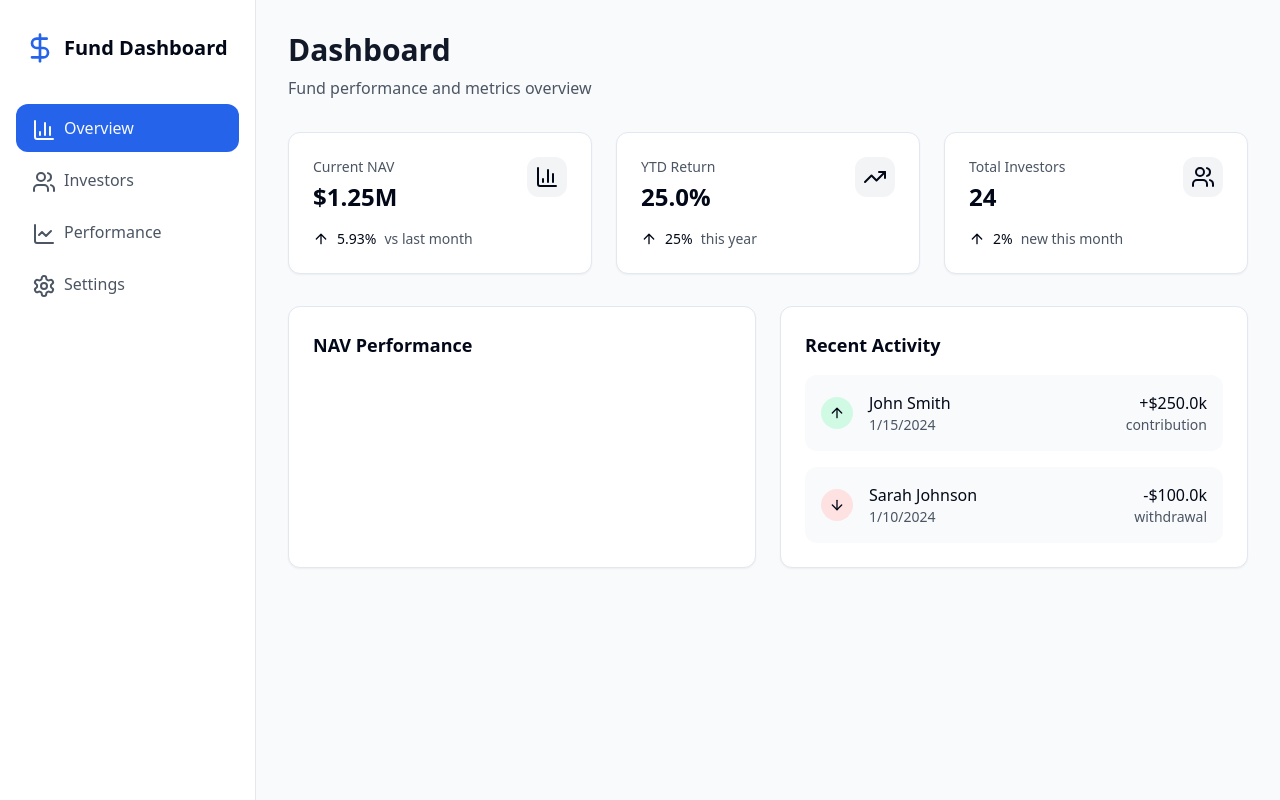
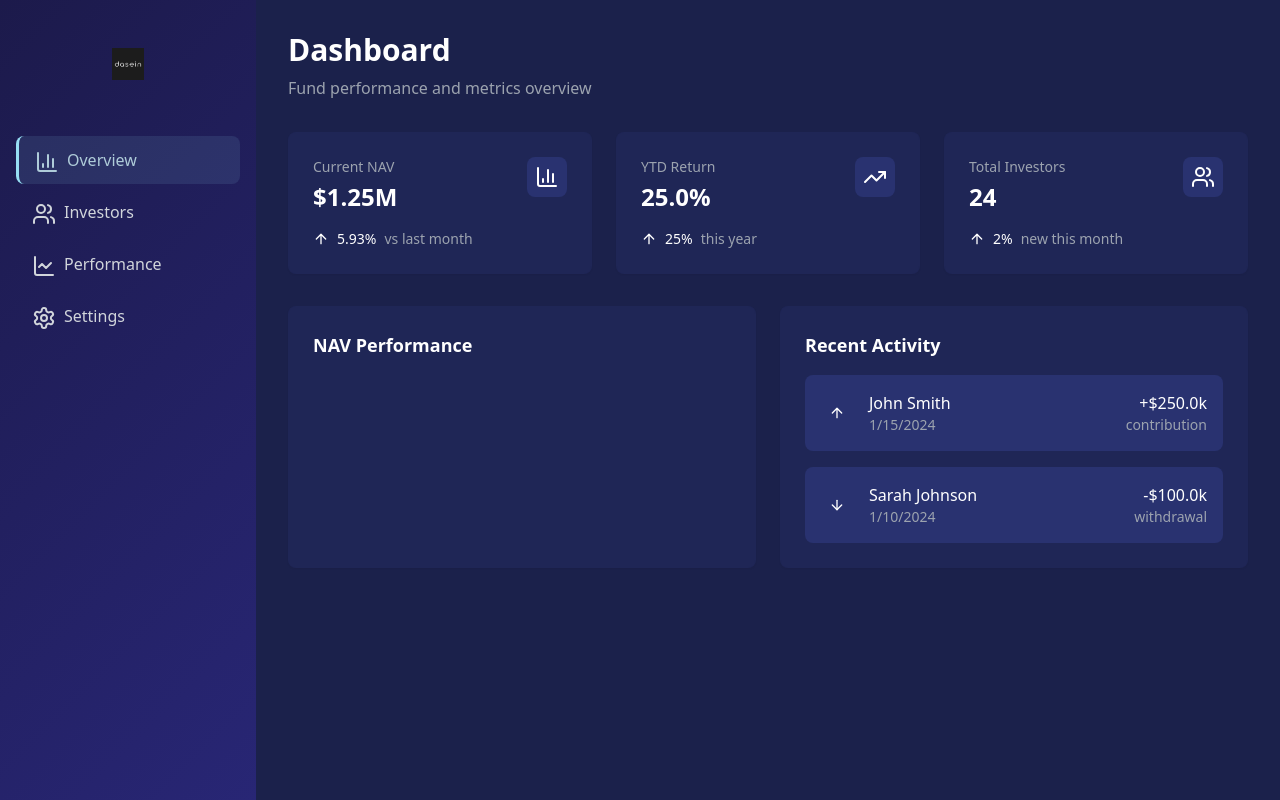
Before and after one commit to alexcopeland13/dasein-dashboard, a React (Vite) app: page / in a window 1280 px wide. Built offline with nearby package versions, Linux system fonts and the light colour scheme.

Commit message:
Refactor dashboard styling
Update dashboard styling to better reflect brand aesthetic based on provided brand assets (screenshots, logo, color palette).

```diff
--- a/src/components/nav/DashboardNav.tsx
+++ b/src/components/nav/DashboardNav.tsx
@@ -11,10 +11,13 @@ import {
 
 const DashboardNav = () => {
   return (
-    <div className="fixed top-0 left-0 h-full w-64 bg-white border-r border-gray-200 p-4 space-y-6 animate-fade-in">
-      <div className="flex items-center space-x-2 px-2 py-4">
-        <DollarSign className="w-8 h-8 text-primary" />
-        <h1 className="text-xl font-semibold">Fund Dashboard</h1>
+    <div className="fixed top-0 left-0 h-full w-64 dasein-gradient p-4 space-y-6 animate-fade-in">
+      <div className="flex items-center justify-center px-2 py-8">
+        <img
+          src="/lovable-uploads/90801488-60e0-4876-969c-5fb4e0255485.png"
+          alt="Dasein"
+          className="h-8"
+        />
       </div>
 
       <nav className="space-y-1">
@@ -43,8 +46,8 @@ const NavItem = ({
       to={to}
       className={`flex items-center space-x-3 px-4 py-3 rounded-lg transition-colors ${
         active
-          ? "bg-primary text-primary-foreground"
-          : "text-gray-600 hover:bg-gray-100"
+          ? "nav-link-active text-accent"
+          : "text-gray-300 hover:bg-white/5"
       }`}
     >
       <span className="w-5 h-5">{icon}</span>
--- a/src/index.css
+++ b/src/index.css
@@ -5,35 +5,35 @@
 
 @layer base {
   :root {
-    --background: 0 0% 100%;
-    --foreground: 222.2 84% 4.9%;
+    --background: 232 47% 20%;
+    --foreground: 0 0% 100%;
 
-    --card: 0 0% 100%;
-    --card-foreground: 222.2 84% 4.9%;
+    --card: 232 47% 23%;
+    --card-foreground: 0 0% 100%;
 
-    --popover: 0 0% 100%;
-    --popover-foreground: 222.2 84% 4.9%;
+    --popover: 232 47% 20%;
+    --popover-foreground: 0 0% 100%;
 
-    --primary: 221.2 83.2% 53.3%;
-    --primary-foreground: 210 40% 98%;
+    --primary: 232 47% 20%;
+    --primary-foreground: 0 0% 100%;
 
-    --secondary: 210 40% 96.1%;
-    --secondary-foreground: 222.2 47.4% 11.2%;
+    --secondary: 199 36% 77%;
+    --secondary-foreground: 232 47% 20%;
 
-    --muted: 210 40% 96.1%;
-    --muted-foreground: 215.4 16.3% 46.9%;
+    --muted: 232 47% 30%;
+    --muted-foreground: 215 20% 80%;
 
-    --accent: 210 40% 96.1%;
-    --accent-foreground: 222.2 47.4% 11.2%;
+    --accent: 199 36% 77%;
+    --accent-foreground: 232 47% 20%;
 
-    --destructive: 0 84.2% 60.2%;
-    --destructive-foreground: 210 40% 98%;
+    --destructive: 0 84% 60%;
+    --destructive-foreground: 0 0% 100%;
 
-    --border: 214.3 31.8% 91.4%;
-    --input: 214.3 31.8% 91.4%;
-    --ring: 221.2 83.2% 53.3%;
+    --border: 232 47% 25%;
+    --input: 232 47% 25%;
+    --ring: 199 36% 77%;
 
-    --radius: 0.75rem;
+    --radius: 0.5rem;
   }
 }
 
@@ -61,3 +61,13 @@
     transform: translateY(0);
   }
 }
+
+/* Brand-specific styles */
+.dasein-gradient {
+  background: linear-gradient(135deg, #1C1A4B 0%, #282675 100%);
+}
+
+.nav-link-active {
+  background: rgba(151, 222, 244, 0.1);
+  border-left: 3px solid rgb(151, 222, 244);
+}
--- a/src/pages/Index.tsx
+++ b/src/pages/Index.tsx
@@ -28,14 +28,14 @@ const Index = () => {
   const totalInvestors = 24;
 
   return (
-    <div className="min-h-screen bg-gray-50">
+    <div className="min-h-screen bg-background">
       <DashboardNav />
 
       <main className="ml-64 p-8 animate-fade-up">
         <div className="max-w-7xl mx-auto">
           <header className="mb-8">
-            <h1 className="text-3xl font-bold text-gray-900">Dashboard</h1>
-            <p className="text-gray-600 mt-2">Fund performance and metrics overview</p>
+            <h1 className="text-3xl font-bold text-white">Dashboard</h1>
+            <p className="text-gray-400 mt-2">Fund performance and metrics overview</p>
           </header>
 
           <div className="grid grid-cols-1 md:grid-cols-3 gap-6 mb-8">
@@ -63,13 +63,13 @@ const Index = () => {
           </div>
 
           <div className="grid grid-cols-1 lg:grid-cols-2 gap-6">
-            <Card className="p-6">
-              <h2 className="text-lg font-semibold mb-4">NAV Performance</h2>
+            <Card className="p-6 bg-card border-border/10">
+              <h2 className="text-lg font-semibold mb-4 text-white">NAV Performance</h2>
               {/* Chart implementation will go here */}
             </Card>
 
-            <Card className="p-6">
-              <h2 className="text-lg font-semibold mb-4">Recent Activity</h2>
+            <Card className="p-6 bg-card border-border/10">
+              <h2 className="text-lg font-semibold mb-4 text-white">Recent Activity</h2>
               <div className="space-y-4">
                 <ActivityItem
                   type="contribution"
@@ -108,13 +108,13 @@ const MetricCard = ({
   const isPositive = trend >= 0;
 
   return (
-    <Card className="p-6">
+    <Card className="p-6 bg-card border-border/10">
       <div className="flex items-start justify-between">
         <div>
-          <p className="text-sm font-medium text-gray-600">{title}</p>
-          <p className="text-2xl font-bold mt-1">{value}</p>
+          <p className="text-sm font-medium text-gray-400">{title}</p>
+          <p className="text-2xl font-bold mt-1 text-white">{value}</p>
         </div>
-        <div className="p-2 bg-gray-100 rounded-lg">
+        <div className="p-2 bg-muted rounded-lg">
           {icon}
         </div>
       </div>
@@ -129,7 +129,7 @@ const MetricCard = ({
         }`}>
           {Math.abs(trend)}%
         </span>
-        <span className="text-sm text-gray-600">{trendLabel}</span>
+        <span className="text-sm text-gray-400">{trendLabel}</span>
       </div>
     </Card>
   );
@@ -149,10 +149,10 @@ const ActivityItem = ({
   const isContribution = type === 'contribution';
 
   return (
-    <div className="flex items-center justify-between p-4 bg-gray-50 rounded-lg">
+    <div className="flex items-center justify-between p-4 bg-muted rounded-lg">
       <div className="flex items-center space-x-4">
         <div className={`p-2 rounded-full ${
-          isContribution ? 'bg-success-light' : 'bg-danger-light'
+          isContribution ? 'bg-success-DEFAULT/20' : 'bg-danger-DEFAULT/20'
         }`}>
           {isContribution ? (
             <ArrowUp className={`w-4 h-4 text-success-DEFAULT`} />
@@ -161,8 +161,8 @@ const ActivityItem = ({
           )}
         </div>
         <div>
-          <p className="font-medium">{investor}</p>
-          <p className="text-sm text-gray-600">
+          <p className="font-medium text-white">{investor}</p>
+          <p className="text-sm text-gray-400">
             {new Date(date).toLocaleDateString()}
           </p>
         </div>
@@ -173,7 +173,7 @@ const ActivityItem = ({
         }`}>
           {isContribution ? '+' : '-'}${(amount / 1000).toFixed(1)}k
         </p>
-        <p className="text-sm text-gray-600">{type}</p>
+        <p className="text-sm text-gray-400">{type}</p>
       </div>
     </div>
   );
```
Also changed, not shown: public/lovable-uploads/90801488-60e0-4876-969c-5fb4e0255485.png (added).
